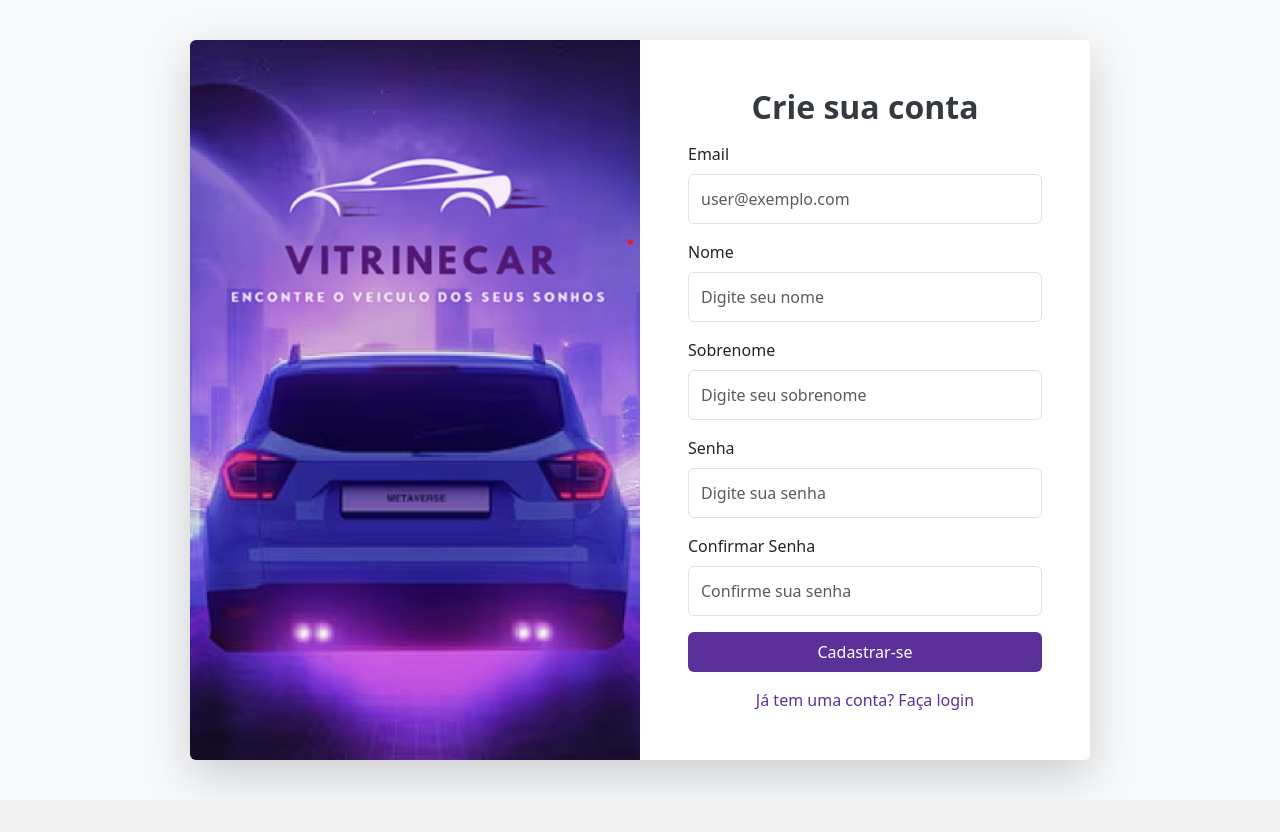
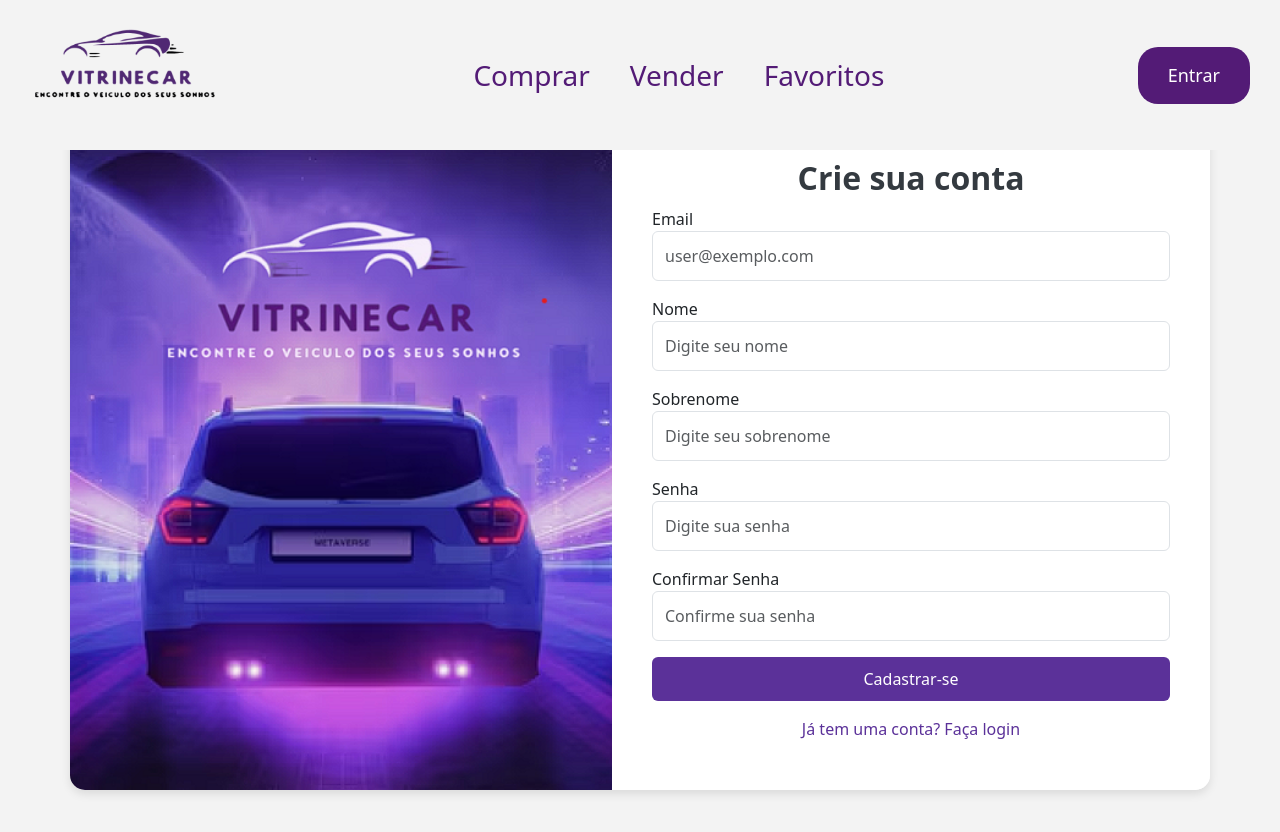
Before and after one commit to nielsonj13/VitrineCar, a Vue app: page /cadastro in a window 1280 px wide. Shown: the top 832 px of the page. Before the commit the page ends 800 px from the top, so only its background shows below. Built offline with nearby package versions, Linux system fonts and the light colour scheme; no server answers.

Commit message:
Telas de esqueceu senha, login e telacadastro finalizadas

```diff
--- a/src/views/Login.vue
+++ b/src/views/Login.vue
@@ -1,17 +1,20 @@
 <template>
-  <div class="container-fluid vh-100 d-flex align-items-center justify-content-center bg-light">
-    <div class="row shadow-lg rounded overflow-hidden login-container">
+  <div>
+    <Navbar />
+
+    <div class="container login-background">
+      <div class="row login-container">
         <!-- Área da imagem -->
-      <div class="col-md-6 d-none d-md-flex align-items-center justify-content-center image-section">
+        <div class="col-md-6 image-section">
         </div>
 
         <!-- Área de login -->
-      <div class="col-md-6 p-5 bg-white login-section">
-        <h2 class="fw-bold text-center mb-4">Acesse sua conta</h2>
+        <div class="col-md-6 login-section">
+          <h2>Acesse sua conta</h2>
 
           <form @submit.prevent="login">
             <div class="mb-3">
-            <label for="email" class="form-label">Email</label>
+              <label for="email">Email</label>
               <input
                 type="email"
                 v-model="email"
@@ -23,7 +26,7 @@
             </div>
 
             <div class="mb-3">
-            <label for="password" class="form-label">Senha</label>
+              <label for="password">Senha</label>
               <input
                 type="password"
                 v-model="password"
@@ -34,13 +37,14 @@
               />
             </div>
 
-          <button type="submit" class="btn btn-primary w-100 py-2">Entrar</button>
+            <button type="submit" class="btn btn-primary">Entrar</button>
 
             <div class="text-center mt-3">
-            <router-link to="/esqueceu-senha" class="text-decoration-none me-3">Esqueceu a senha?</router-link>
-            <router-link to="/cadastro" class="text-decoration-none">Cadastre-se</router-link>
+              <router-link to="/esqueceu-senha">Esqueceu a senha?</router-link>
+              <router-link to="/cadastro">Cadastre-se</router-link>
             </div>
           </form>
+        </div>
       </div>
     </div>
   </div>
@@ -48,14 +52,13 @@
 
 <script>
 import { getAuth, signInWithEmailAndPassword } from "firebase/auth";
+import Navbar from '@/components/NavBar.vue';
 
 export default {
   name: "Login",
+  components: { Navbar },
   data() {
-    return {
-      email: "",
-      password: "",
-    };
+    return { email: "", password: "" };
   },
   methods: {
     async login() {
@@ -65,7 +68,6 @@
         this.$router.push('/');
       } catch (error) {
         alert("Erro ao fazer login: " + error.message);
-        console.error("Erro de login:", error);
       }
     },
   },
@@ -73,46 +75,59 @@
 </script>
 
 <style scoped>
-/* Layout principal */
+/* Fundo da tela */
+.login-background {
+  background-color: #f3f3f3;
+  height: calc(100vh - 60px);
+  display: flex;
+  align-items: center;
+  justify-content: center;
+}
+
+/* Card de login */
 .login-container {
-  max-width: 900px;
-  width: 100%;
+  width: 95vw;
+  max-width: 1400px; /* Aumentei a largura do card */
+  height: 85vh;
+  max-height: 700px;
   background: #fff;
   border-radius: 15px;
+  box-shadow: 0px 4px 10px rgba(0, 0, 0, 0.1);
+  overflow: hidden;
+  display: flex;
+  transform: translateY(-70px); /* Subi mais o card */
 }
 
-/* Estilo da área de imagem */
+/* Área da imagem */
 .image-section {
+  flex: 1;
   background: url('/logos/imagem_login.png') no-repeat center center;
   background-size: cover;
-  position: relative;
+  display: none;
 }
 
-.overlay {
-  position: absolute;
-  background: rgba(0, 0, 0, 0.6);
-  width: 100%;
-  height: 100%;
+@media (min-width: 768px) {
+  .image-section {
     display: flex;
-  flex-direction: column;
     align-items: center;
     justify-content: center;
-  text-align: center;
-  padding: 20px;
   }
-
-.highlight {
-  color: #FFC107;
 }
 
 /* Formulário de login */
 .login-section {
+  flex: 1;
+  padding: 40px;
   display: flex;
   flex-direction: column;
   justify-content: center;
+  background-color: white;
 }
 
 .login-section h2 {
+  font-weight: bold;
+  text-align: center;
+  margin-bottom: 20px;
   color: #343a40;
 }
 
@@ -125,17 +140,21 @@
   background: #5B3199;
   border: none;
   transition: all 0.3s;
+  width: 100%;
+  padding: 10px;
 }
 
 .btn-primary:hover {
   background: #3a1e66;
 }
 
-.text-decoration-none {
+.text-center a {
   color: #5B3199;
+  text-decoration: none;
+  margin-right: 15px;
 }
 
-.text-decoration-none:hover {
+.text-center a:hover {
   text-decoration: underline;
 }
 </style>
--- a/src/views/TelaCadastro.vue
+++ b/src/views/TelaCadastro.vue
@@ -1,17 +1,19 @@
 <template>
-  <div class="container-fluid vh-100 d-flex align-items-center justify-content-center bg-light">
-    <div class="row shadow-lg rounded overflow-hidden login-container">
+  <div>
+    <Navbar />
+
+    <div class="container register-background">
+      <div class="row register-container">
         <!-- Área da imagem -->
-      <div class="col-md-6 d-none d-md-flex align-items-center justify-content-center image-section">
-      </div>
+        <div class="col-md-6 image-section"></div>
 
         <!-- Área de cadastro -->
-      <div class="col-md-6 p-5 bg-white form-section">
-        <h2 class="fw-bold text-center mb-3">Crie sua conta</h2>
+        <div class="col-md-6 form-section">
+          <h2>Crie sua conta</h2>
 
           <form @submit.prevent="handleCadastro">
             <div class="mb-3">
-            <label for="email" class="form-label">Email</label>
+              <label for="email">Email</label>
               <input
                 type="email"
                 v-model="email"
@@ -23,7 +25,7 @@
             </div>
 
             <div class="mb-3">
-            <label for="nome" class="form-label">Nome</label>
+              <label for="nome">Nome</label>
               <input
                 type="text"
                 v-model="nome"
@@ -35,7 +37,7 @@
             </div>
 
             <div class="mb-3">
-            <label for="sobrenome" class="form-label">Sobrenome</label>
+              <label for="sobrenome">Sobrenome</label>
               <input
                 type="text"
                 v-model="sobrenome"
@@ -47,7 +49,7 @@
             </div>
 
             <div class="mb-3">
-            <label for="senha" class="form-label">Senha</label>
+              <label for="senha">Senha</label>
               <input
                 type="password"
                 v-model="senha"
@@ -59,7 +61,7 @@
             </div>
 
             <div class="mb-3">
-            <label for="confirmar-senha" class="form-label">Confirmar Senha</label>
+              <label for="confirmar-senha">Confirmar Senha</label>
               <input
                 type="password"
                 v-model="confirmarSenha"
@@ -70,14 +72,13 @@
               />
             </div>
 
-          <button type="submit" class="btn btn-primary w-100 py-2">
-            Cadastrar-se
-          </button>
+            <button type="submit" class="btn btn-primary">Cadastrar-se</button>
 
             <div class="text-center mt-3">
-            <router-link to="/login" class="text-decoration-none">Já tem uma conta? Faça login</router-link>
+              <router-link to="/login">Já tem uma conta? Faça login</router-link>
             </div>
           </form>
+        </div>
       </div>
     </div>
   </div>
@@ -87,9 +88,11 @@
 import { getAuth, createUserWithEmailAndPassword, updateProfile } from "firebase/auth";
 import { db } from "@/firebase";
 import { doc, setDoc } from "firebase/firestore";
+import Navbar from '@/components/NavBar.vue';
 
 export default {
   name: "TelaCadastro",
+  components: { Navbar },
   data() {
     return {
       email: "",
@@ -140,29 +143,59 @@
 </script>
 
 <style scoped>
-/* Layout principal */
-.login-container {
-  max-width: 900px;
-  width: 100%;
+/* Fundo da tela */
+.register-background {
+  background-color: #f3f3f3;
+  height: calc(100vh - 60px);
+  display: flex;
+  align-items: center;
+  justify-content: center;
+}
+
+/* Card de cadastro */
+.register-container {
+  width: 95vw;
+  max-width: 1400px; /* Igual ao card da tela de login */
+  height: 85vh;
+  max-height: 700px;
   background: #fff;
   border-radius: 15px;
+  box-shadow: 0px 4px 10px rgba(0, 0, 0, 0.1);
+  overflow: hidden;
+  display: flex;
+  transform: translateY(-70px); /* Subir o card */
 }
 
-/* Estilo da área de imagem */
+/* Área da imagem */
 .image-section {
+  flex: 1;
   background: url('/logos/imagem_login.png') no-repeat center center;
   background-size: cover;
-  position: relative;
+  display: none;
+}
+
+@media (min-width: 768px) {
+  .image-section {
+    display: flex;
+    align-items: center;
+    justify-content: center;
+  }
 }
 
 /* Formulário */
 .form-section {
+  flex: 1;
+  padding: 40px;
   display: flex;
   flex-direction: column;
   justify-content: center;
+  background-color: white;
 }
 
 .form-section h2 {
+  font-weight: bold;
+  text-align: center;
+  margin-bottom: 10px;
   color: #343a40;
 }
 
@@ -175,17 +208,21 @@
   background: #5B3199;
   border: none;
   transition: all 0.3s;
+  width: 100%;
+  padding: 10px;
 }
 
 .btn-primary:hover {
   background: #3a1e66;
 }
 
-.text-decoration-none {
+.text-center a {
   color: #5B3199;
+  text-decoration: none;
+  margin-top: 10px;
 }
 
-.text-decoration-none:hover {
+.text-center a:hover {
   text-decoration: underline;
 }
 </style>
```
Also changed, not shown: src/views/EsqueceuSenha.vue (+63 -18 lines). Lines whose indentation alone changed are shown as unchanged.
